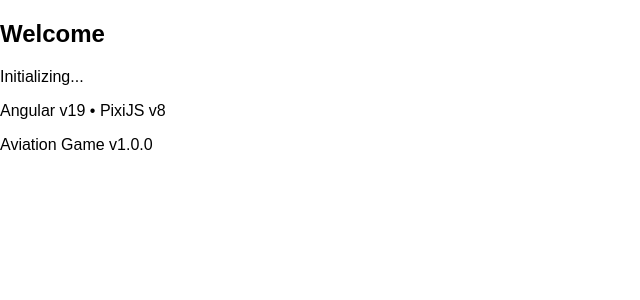
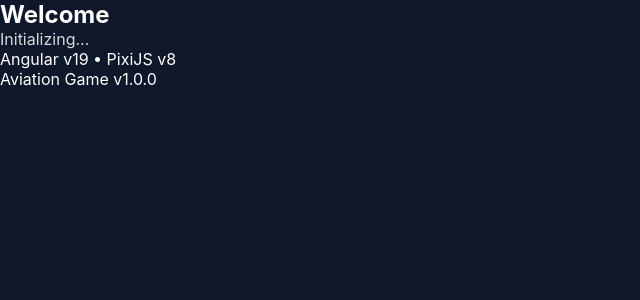
Before and after one commit to Edleron/nexus-craft, an Angular app: page / in a window 1280 px wide. Shown: the top 300 px of the page, without its empty margins (0-640 px from the left). Built offline with nearby package versions, Linux system fonts and the light colour scheme.

Commit message:
feat: Enhance global styles and scrollbar customization for improved UI

```diff
--- a/src/index.html
+++ b/src/index.html
@@ -7,7 +7,7 @@
   <meta name="viewport" content="width=device-width, initial-scale=1">
   <link rel="icon" type="image/x-icon" href="favicon.ico">
 </head>
-<body>
+<body class="bg-black">
   <app-root></app-root>
 </body>
 </html>
--- a/src/styles.css
+++ b/src/styles.css
@@ -1,10 +1,89 @@
-/* You can add global styles to this file, and also import other style files */
-/* You can add global styles to this file, and also import other style files */
-body, html {
+@tailwind base;
+@tailwind components;
+@tailwind utilities;
+
+/* Global Styles for Aviation Game */
+
+/* Reset and Base Styles */
+* {
   margin: 0;
   padding: 0;
-  width: 100%;
+  box-sizing: border-box;
+}
+
+html, body {
   height: 100%;
-  overflow: hidden; /* Sayfada scroll bar çıkmasını engelle */
-  font-family: Arial, sans-serif;
+  font-family: 'Inter', 'Segoe UI', Tahoma, Geneva, Verdana, sans-serif;
+  -webkit-font-smoothing: antialiased;
+  -moz-osx-font-smoothing: grayscale;
+  background-color: #0f172a;
+  color: #ffffff;
+  overflow: hidden; /* Prevent body scroll in game */
 }
+
+/* Custom Scrollbars */
+::-webkit-scrollbar {
+  width: 8px;
+  height: 8px;
+}
+
+::-webkit-scrollbar-track {
+  background: rgba(0, 0, 0, 0.1);
+  border-radius: 4px;
+}
+
+::-webkit-scrollbar-thumb {
+  background: rgba(255, 255, 255, 0.3);
+  border-radius: 4px;
+}
+
+::-webkit-scrollbar-thumb:hover {
+  background: rgba(255, 255, 255, 0.5);
+}
+
+/* Form Elements */
+input[type="number"]::-webkit-outer-spin-button,
+input[type="number"]::-webkit-inner-spin-button {
+  -webkit-appearance: none;
+  margin: 0;
+}
+
+input[type="number"] {
+  -moz-appearance: textfield;
+  appearance: textfield;
+}
+
+/* Focus States */
+input:focus, select:focus, textarea:focus, button:focus {
+  outline: 2px solid #3b82f6;
+  outline-offset: 2px;
+}
+
+/* Button Styles */
+button {
+  cursor: pointer;
+  transition: all 0.2s ease-in-out;
+}
+
+button:disabled {
+  cursor: not-allowed;
+  opacity: 0.6;
+}
+
+/* Animations */
+@keyframes spin {
+  to { transform: rotate(360deg); }
+}
+
+@keyframes pulse {
+  0%, 100% { opacity: 1; }
+  50% { opacity: 0.5; }
+}
+
+.animate-spin {
+  animation: spin 1s linear infinite;
+}
+
+.animate-pulse {
+  animation: pulse 2s cubic-bezier(0.4, 0, 0.6, 1) infinite;
+}
```
